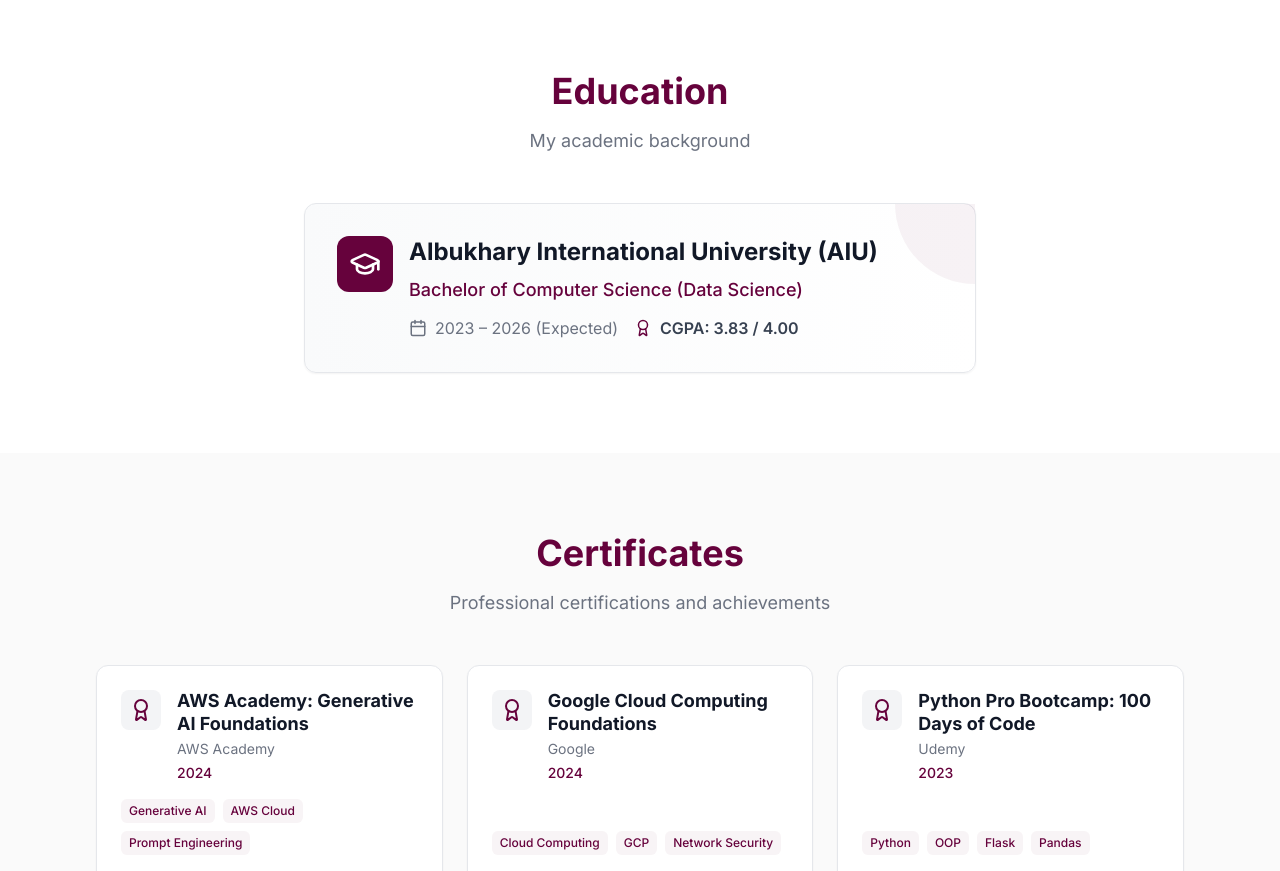
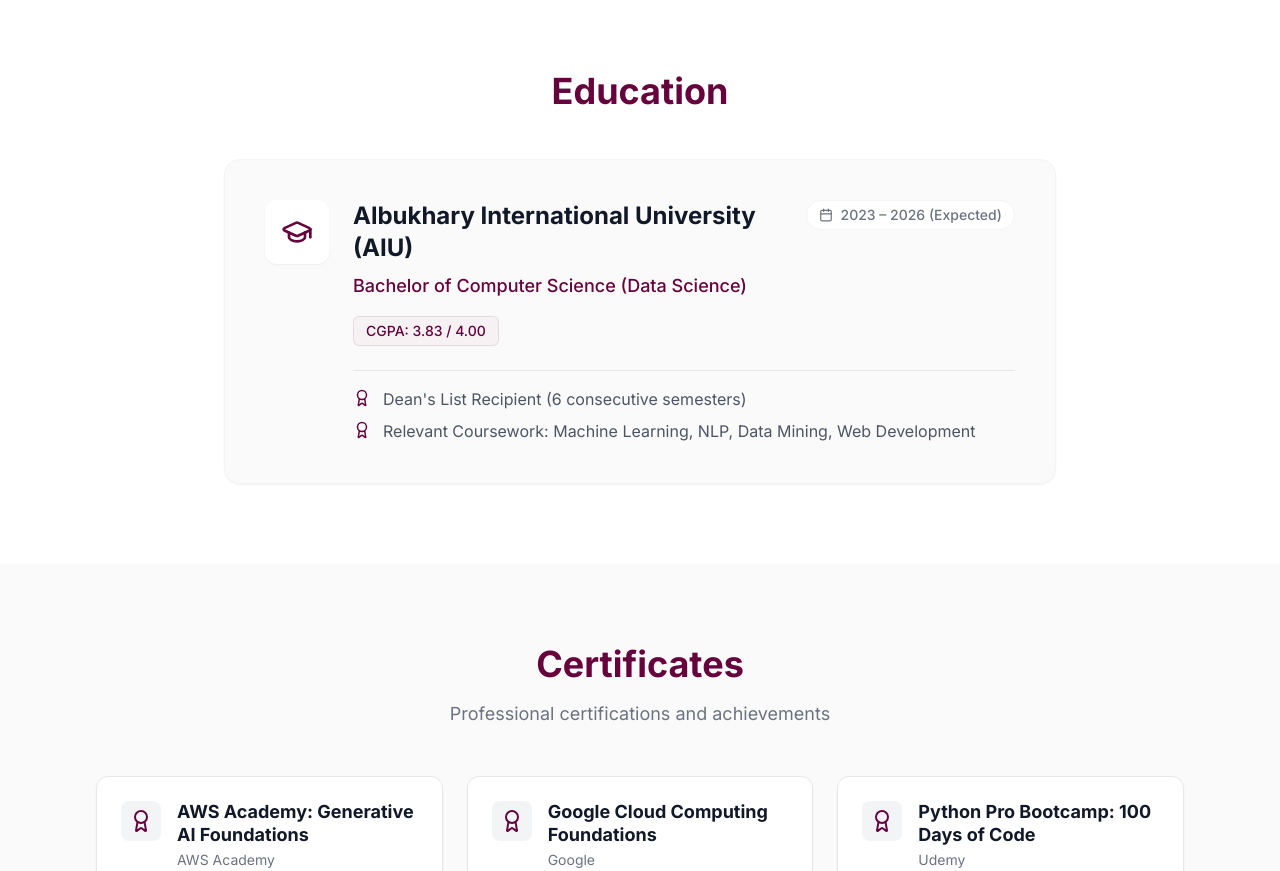
Before and after one commit to ihabiba/Portfolio, a React (Vite) app: page / in a window 1280 px wide. Shown: the part 5180-6051 px from the top of the page. Built offline with nearby package versions, Linux system fonts and the light colour scheme.

Commit message:
Update: Added honors to Education section

```diff
--- a/src/components/Education.tsx
+++ b/src/components/Education.tsx
@@ -1,4 +1,4 @@
-import { GraduationCap, Award, Calendar } from 'lucide-react';
+import { GraduationCap, Calendar, Award } from 'lucide-react';
 import { education } from '../data';
 import { useInView } from '../hooks/useInView';
 
@@ -18,50 +18,55 @@ export default function Education() {
             isVisible ? 'opacity-100 translate-y-0' : 'opacity-0 translate-y-8'
           }`}
         >
-          <h2 id="education-heading" className="text-3xl md:text-4xl font-bold text-gray-900 dark:text-white text-center mb-4">
+          <h2 id="education-heading" className="text-3xl md:text-4xl font-bold text-gray-900 dark:text-white text-center mb-12">
             <span className="text-primary dark:text-secondary">Education</span>
           </h2>
-          <p className="text-lg text-gray-500 dark:text-gray-400 text-center mb-12">
-            My academic background
-          </p>
 
-          <div className="max-w-2xl mx-auto">
-            <article className="relative bg-gradient-to-r from-gray-50 to-white
-                             dark:from-gray-800 dark:to-gray-800/50
-                             rounded-xl p-8 shadow-sm border border-gray-200
-                             dark:border-gray-700">
-              {/* Decorative corner - Tyrian Tint */}
-              <div className="absolute top-0 right-0 w-20 h-20 bg-primary/5
-                           dark:bg-secondary/10 rounded-bl-full"></div>
+          <div className="bg-canvas-alt dark:bg-canvas-darkAlt rounded-2xl p-8 md:p-10 shadow-sm border border-gray-100 dark:border-gray-800">
+            <div className="flex flex-col md:flex-row gap-6 md:items-start">
 
-              <div className="flex items-start gap-4">
-                <div className="p-3 bg-primary dark:bg-secondary rounded-xl">
-                  <GraduationCap className="text-white" size={32} />
+              {/* Icon Box */}
+              <div className="bg-white dark:bg-gray-800 p-4 rounded-xl shadow-sm inline-flex shrink-0">
+                <GraduationCap size={32} className="text-primary dark:text-secondary" />
               </div>
 
+              {/* Content */}
               <div className="flex-grow">
-                  <h3 className="text-2xl font-bold text-gray-900 dark:text-white mb-2">
+                <div className="flex flex-col md:flex-row md:justify-between md:items-start gap-2 mb-2">
+                  <h3 className="text-xl md:text-2xl font-bold text-gray-900 dark:text-white">
                     {education.institution}
                   </h3>
-                  <p className="text-lg text-primary dark:text-secondary font-medium mb-3">
+                  <div className="flex items-center gap-2 text-sm font-medium text-gray-500 dark:text-gray-400 bg-white dark:bg-gray-800 px-3 py-1 rounded-full border border-gray-100 dark:border-gray-700 shrink-0">
+                    <Calendar size={14} />
+                    {education.period}
+                  </div>
+                </div>
+
+                <p className="text-lg text-primary dark:text-secondary font-medium mb-4">
                   {education.degree}
                 </p>
 
-                  <div className="flex flex-wrap gap-4">
-                    <div className="flex items-center gap-2 text-gray-500 dark:text-gray-400">
-                      <Calendar size={18} />
-                      <span>{education.period}</span>
-                    </div>
-                    <div className="flex items-center gap-2">
-                      <Award size={18} className="text-primary dark:text-secondary" />
-                      <span className="text-gray-700 dark:text-gray-200 font-semibold">
+                <div className="flex items-center gap-2 text-gray-700 dark:text-gray-300 font-medium mb-6">
+                   <span className="px-3 py-1 rounded-md bg-tint/50 dark:bg-primary/20 text-primary dark:text-purple-200 text-sm border border-primary/10">
                      CGPA: {education.cgpa}
                    </span>
                 </div>
+
+                {/* NEW: Honors Section */}
+                {education.honors && (
+                  <div className="space-y-2 border-t border-gray-200 dark:border-gray-700 pt-4">
+                    {education.honors.map((honor, index) => (
+                      <div key={index} className="flex items-start gap-3">
+                        <Award size={18} className="text-primary dark:text-secondary mt-0.5 shrink-0" />
+                        <span className="text-gray-600 dark:text-gray-300 text-sm md:text-base">
+                          {honor}
+                        </span>
+                      </div>
+                    ))}
+                  </div>
+                )}
               </div>
             </div>
-              </div>
-            </article>
           </div>
         </div>
       </div>
--- a/src/data.ts
+++ b/src/data.ts
@@ -315,11 +315,26 @@ export const experiences: Experience[] = [
 // ============================================
 // EDUCATION
 // ============================================
+
+// 1. Update the Interface to include 'honors'
+export interface Education {
+  institution: string;
+  degree: string;
+  period: string;
+  cgpa: string;
+  honors?: string[]; // Added optional honors field
+}
+
+// 2. Add the Dean's List to your data
 export const education: Education = {
   institution: 'Albukhary International University (AIU)',
   degree: 'Bachelor of Computer Science (Data Science)',
   period: '2023 – 2026 (Expected)',
   cgpa: '3.83 / 4.00',
+  honors: [
+    'Dean\'s List Recipient (6 consecutive semesters)',
+    'Relevant Coursework: Machine Learning, NLP, Data Mining, Web Development'
+  ],
 };
 
 
```
Lines whose indentation alone changed are shown as unchanged.
